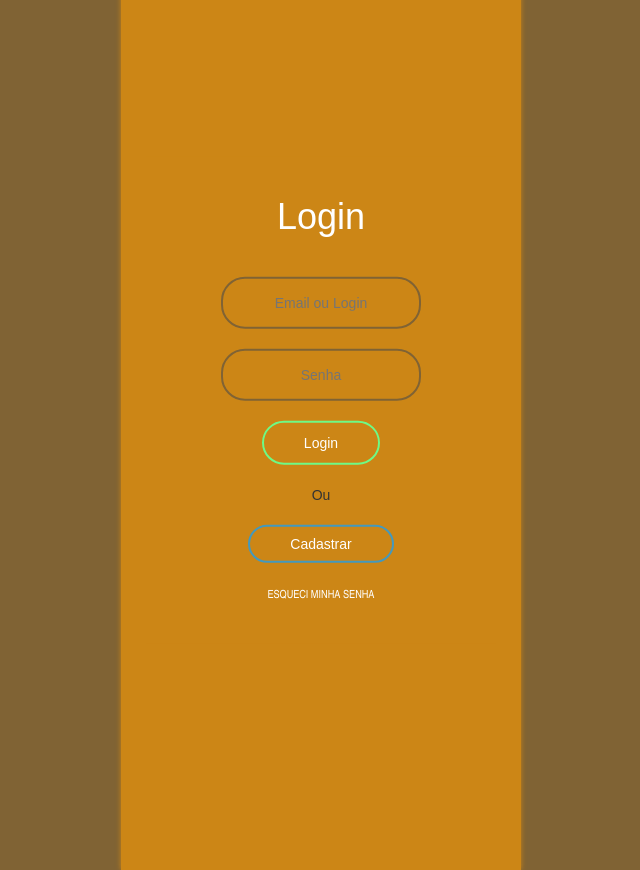
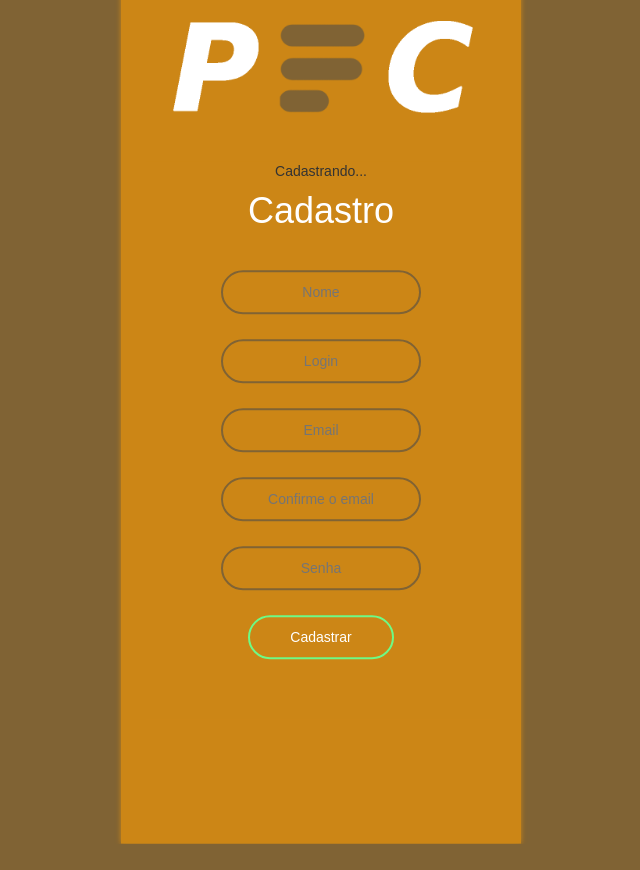
Before and after one commit to swcb/PPC, a plain HTML site: page front/index.html in a window 1280 px wide. Both pictures are taken after a click on the button "Cadastrar". Shown: the whole page, without its empty margins (319-959 px from the left). After the commit the page ends 844 px from the top, so only its background shows below. Drawn offline with nearby package versions, Linux system fonts and the light colour scheme.

Commit message:
tela de cadastro e logo

```diff
--- /dev/null
+++ b/front/app.js
@@ -0,0 +1 @@
+var login = angular.module('Login', [])
--- /dev/null
+++ b/front/ctrl.js
@@ -0,0 +1,10 @@
+login.controller('loginController', function($scope){
+
+    $scope.credenciais = {loginEmail: '', senha: '', login: '', email: '', confirmEmail: '', nome: ''}
+    $scope.status = {cadastrando: false, logando: true}
+
+    $scope.cadastrar = function () {
+        $scope.status.cadastrando = true
+        $scope.status.logando = false
+    }
+});
--- a/front/index.html
+++ b/front/index.html
@@ -1,26 +1,42 @@
 <!DOCTYPE html>
-<html lang="pt-br" ng-app>
+<html lang="pt-br" ng-app="Login">
     <head>
         <meta charset="UTF-8">
         <meta http-equiv="X-UA-Compatible" content="ie=edge">
         <title>PPC</title>
         <link rel="stylesheet" href="https://maxcdn.bootstrapcdn.com/bootstrap/3.3.7/css/bootstrap.min.css" integrity="sha384-BVYiiSIFeK1dGmJRAkycuHAHRg32OmUcww7on3RYdg4Va+PmSTsz/K68vbdEjh4u" crossorigin="anonymous">
         <link rel="stylesheet" href="style.css">
+        <script src="https://cdnjs.cloudflare.com/ajax/libs/angular.js/1.7.8/angular.min.js"></script>
     </head>
 
     <body>
-        <dir class="loginBox">
+        <div class="loginBox" ng-controller="loginController">
+            <img src="images/logoProvisoria.png" class="logo" alt="some text" width="400px", height="auto">
             <form class="box" action="index.html" method="POST">
-                <h1>Login</h1>
-                <input type="text" name="" placeholder="Email ou Login">
-                <input type="password" name="" placeholder="Senha">
-                <input type="submit" name="" value="Login">
-                <div><p>Ou</p></div>
-                <input type="button" name="" value="Cadastrar">
-                <a class="esqueciSenha" href="http://www.google.com">Esqueci minha senha</a>
+                <p ng-show="status.logando">Logando...</p>
+                <p ng-show="status.cadastrando">Cadastrando...</p>
+                <div ng-show="status.logando">
+                    <h1>Login</h1>
+                    <input type="text" name="" placeholder="Email ou Login" ng-model="credenciais.loginloginEmail">
+                    <input type="password" name="" placeholder="Senha" ng-model="credenciais.senha">
+                    <input type="submit" name="" value="Login" ng-click='logar()'>
+                    <div><p>Ou</p></div>
+                    <input type="button" name="" value="Cadastrar" ng-click='cadastrar()'>
+                    <a class="esqueciSenha" href="https://noticias.uol.com.br/ciencia/ultimas-noticias/redacao/2016/12/12/estimulos-magneticos-podem-ajudar-a-recuperar-lembrancas-esquecidas.htm">Esqueceu a senha?</a>
+                </div>
+                <div ng-show="status.cadastrando">
+                    <h1>Cadastro</h1>
+                    <input type="text" name="" placeholder="Nome" ng-model="credenciais.nome">
+                    <input type="text" name="" placeholder="Login" ng-model="credenciais.login">
+                    <input type="text" name="" placeholder="Email" ng-model="credenciais.email">
+                    <input type="text" name="" placeholder="Confirme o email" ng-model="credenciais.confirmEmail">
+                    <input type="password" name="" placeholder="Senha" ng-model="credenciais.senha">
+                    <input type="submit" name="" value="Cadastrar">
+                </div>
             </form>
-        </dir>
+        </div>
 
-        <script src="https://maxcdn.bootstrapcdn.com/bootstrap/3.3.7/js/bootstrap.min.js" integrity="sha384-Tc5IQib027qvyjSMfHjOMaLkfuWVxZxUPnCJA7l2mCWNIpG9mGCD8wGNIcPD7Txa" crossorigin="anonymous"></script>
+        <script src="app.js"></script>
+        <script src="ctrl.js"></script>
     </body>
 </html>
--- a/front/style.css
+++ b/front/style.css
@@ -7,9 +7,10 @@ body{
 .loginBox{
     margin: 0px;
     width: 400px;
-    padding: 470px;
-    padding-left: 100px;
-    padding-right: 100px;
+    padding-top: 37px;
+    padding-bottom: 700px;
+    padding-left: 0px;
+    padding-right: 0px;
     position: absolute;
     top: 50%;
     left: 50%;
@@ -21,6 +22,8 @@ body{
 .box{
     width: 350px;
     padding: 40px;
+    padding-top: 0px;
+    margin-top: 40px;
     position: absolute;
     top: 50%;
     left: 50%;
@@ -47,10 +50,10 @@ body{
     border: 0;
     background: none;
     display: block;
-    margin: 20px auto;
+    margin: 25px auto;
     text-align: center;
     border: 2px solid #806334;
-    padding: 14px 10px;
+    padding: 10px 10px;
     width: 200px;
     outline: none;
     color: white;
@@ -85,7 +88,7 @@ body{
     margin: 20px auto;
     text-align: center;
     border: 2px solid #4399BE;
-    padding: 7px 40px;
+    padding: 10px 40px;
     outline: none;
     color: white;
     border-radius: 24px;
```
Also changed, not shown: front/learn/test.html (renamed from front/test.html, +5 -2 lines), front/images/logoProvisoria.png (added), front/learn/test.css (added), front/learn/test2.html (renamed from front/test2.html), front/learn/testApp.js (renamed from front/testApp.js), front/learn/testCtrl.js (renamed from front/testCtrl.js).
